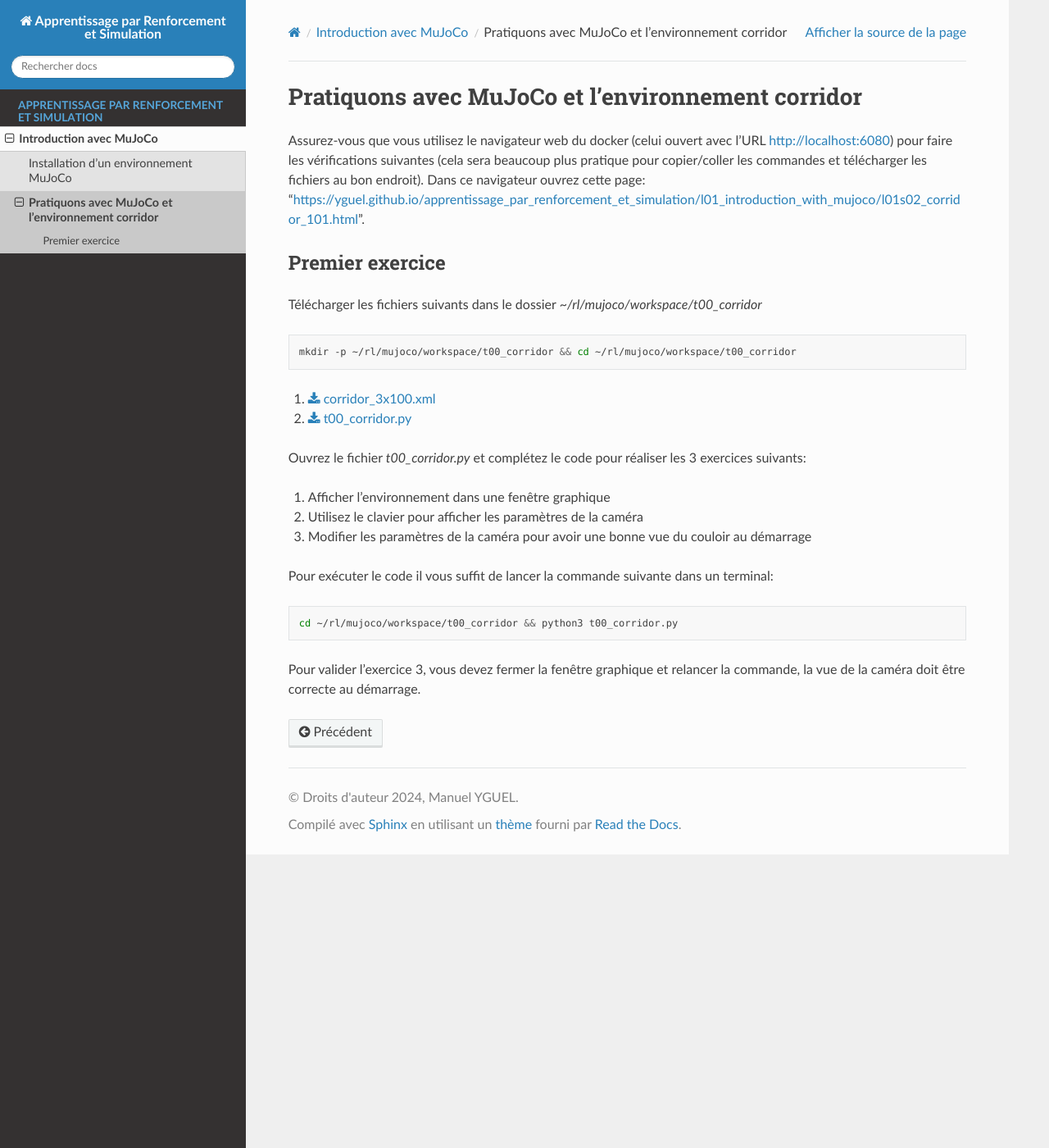
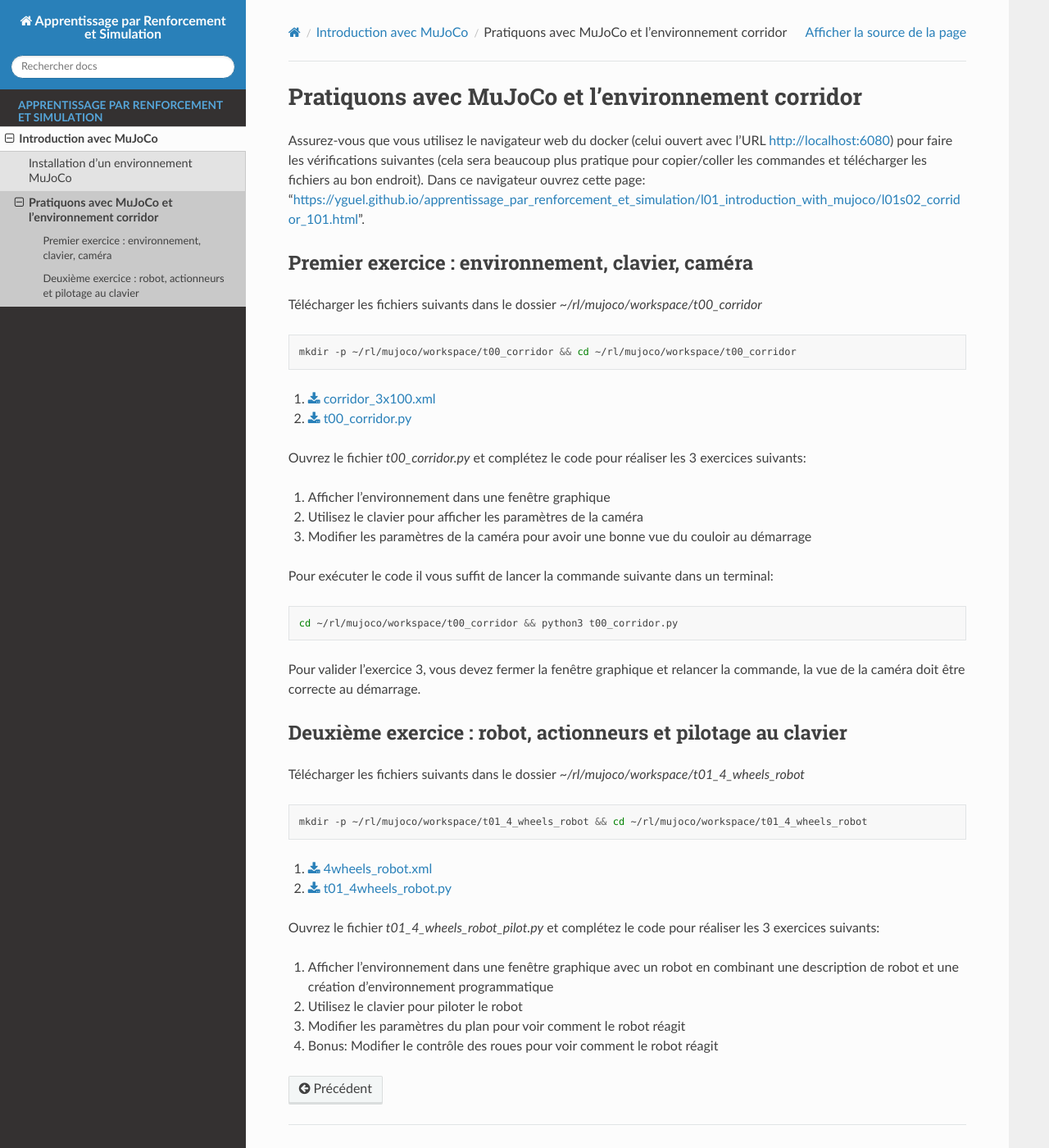
Before and after one commit to yguel/apprentissage_par_renforcement_et_simulation, a Sphinx documentation site: the page built from doc/sphinx/source/l01_introduction_with_mujoco/l01s02_corridor_101.rst, in a window 1280 px wide and 1400 px high. Shown: the whole window at 82% size. Built offline with Sphinx 7.4.7 and the Read the Docs theme 3.1.0, drawn with Linux system fonts in a browser that asks for light colours; pages that are not in the unit, such as notebooks, are missing from menus; some of the changed lines change nothing that is shown.

Commit message:
With a robot, moving it.

```diff
--- a/doc/sphinx/source/l01_introduction_with_mujoco/l01s02_corridor_101.rst
+++ b/doc/sphinx/source/l01_introduction_with_mujoco/l01s02_corridor_101.rst
@@ -5,9 +5,9 @@
 Assurez-vous que vous utilisez le navigateur web du docker (celui ouvert avec l'URL `http://localhost:6080 <http://localhost:6080>`_) pour faire les vérifications suivantes (cela sera beaucoup plus pratique pour copier/coller les commandes et télécharger les fichiers au bon endroit).
 Dans ce navigateur ouvrez cette page: 'https://yguel.github.io/apprentissage_par_renforcement_et_simulation/l01_introduction_with_mujoco/l01s02_corridor_101.html'.
 
-=================
-Premier exercice
-=================
+==================================================
+Premier exercice : environnement, clavier, caméra
+==================================================
 
 Télécharger les fichiers suivants dans le dossier `~/rl/mujoco/workspace/t00_corridor`
 
@@ -31,3 +31,24 @@
    cd ~/rl/mujoco/workspace/t00_corridor && python3 t00_corridor.py
 
 Pour valider l'exercice 3, vous devez fermer la fenêtre graphique et relancer la commande, la vue de la caméra doit être correcte au démarrage.
+
+==============================================================
+Deuxième exercice : robot, actionneurs et pilotage au clavier
+==============================================================
+
+Télécharger les fichiers suivants dans le dossier `~/rl/mujoco/workspace/t01_4_wheels_robot`
+
+.. code-block:: bash
+
+   mkdir -p ~/rl/mujoco/workspace/t01_4_wheels_robot && cd ~/rl/mujoco/workspace/t01_4_wheels_robot
+
+
+#. :download:`4wheels_robot.xml <resources/mujoco_python/corridor_101/four_wheels_robot.xml>`
+#. :download:`t01_4wheels_robot.py <resources/mujoco_python/corridor_101/t01_4_wheels_robot_pilot.py>`
+
+Ouvrez le fichier `t01_4_wheels_robot_pilot.py` et complétez le code pour réaliser les 3 exercices suivants:
+
+#. Afficher l'environnement dans une fenêtre graphique avec un robot en combinant une description de robot et une création d'environnement programmatique
+#. Utilisez le clavier pour piloter le robot
+#. Modifier les paramètres du plan pour voir comment le robot réagit
+#. Bonus: Modifier le contrôle des roues pour voir comment le robot réagit
--- /dev/null
+++ b/doc/sphinx/source/l01_introduction_with_mujoco/resources/mujoco_python/corridor_101/t01_4_wheels_robot_pilot.py
@@ -0,0 +1,541 @@
+import mujoco
+from mujoco import viewer
+import numpy as np
+import time
+import xml.etree.ElementTree as ET
+
+# Global viewer reference for keyboard callback
+viewer_instance = None
+display_camera_info = False
+
+## Ex. 02: add robot controls (via keys):
+### go straight: 'g' or 'G'
+### go backward: 'b' or 'B'
+### turn left: 't' or 'T'
+### stop: ' ' (space)
+### TODO COMPLETE here
+
+def key_callback(keycode):
+    global viewer_instance, display_camera_info, quit_requested
+    # print (f"Key pressed: {keycode}")
+    if keycode == ord('c') or keycode == ord('C'):
+        print("\nCamera info requested:")
+        display_camera_info = True
+    elif keycode == ord('q') or keycode == ord('Q'):
+        print("\nQuitting...")
+        quit_requested = True
+    elif keycode == 256:  # ESC key
+        print("\nESC pressed - Quitting...")
+        quit_requested = True
+    ## Ex. 02: add robot controls (via keys)
+    ### TODO COMPLETE here
+
+
+def extract_robot_from_xml(xml_file_path):
+    """
+    Extract robot components from existing XML file.
+    This teaches students how to parse and reuse XML components.
+    """
+    print(f"Extracting robot components from {xml_file_path}...")
+
+    # Parse the existing XML file
+    tree = ET.parse(xml_file_path)
+    root = tree.getroot()
+
+    # Extract useful components
+    components = {
+        'compiler': None,
+        'option': None,
+        'default': None,
+        'asset': None,
+        'robot_body': None,
+        'actuators': None
+    }
+
+    # Find and extract each component
+    for child in root:
+        if child.tag == 'compiler':
+            components['compiler'] = child
+        elif child.tag == 'option':
+            components['option'] = child
+        elif child.tag == 'default':
+            components['default'] = child
+        elif child.tag == 'asset':
+            components['asset'] = child
+        elif child.tag == 'worldbody':
+            # Extract the robot body from worldbody
+            for body in child:
+                if body.get('name') == 'robot':
+                    components['robot_body'] = body
+        elif child.tag == 'actuator':
+            components['actuators'] = child
+
+    return components
+
+def create_floor_element(floor_type="standard"):
+    """
+    Create floor element programmatically.
+    """
+    floor_configs = {
+        "standard": {
+            "material": "mat_floor_normal",
+            "friction": "1.0 0.005 0.0001",
+            "rgba": "0.8 0.9 0.8 1",
+            "description": "Standard floor with normal friction"
+        },
+        "ice": {
+            "material": "mat_floor_ice",
+            "friction": "0.1 0.001 0.0001",
+            "rgba": "0.9 0.95 1.0 1",
+            "description": "Icy floor with very low friction"
+        },
+        "sand": {
+            "material": "mat_floor_sand",
+            "friction": "2.0 0.1 0.01",
+            "rgba": "0.9 0.8 0.6 1",
+            "description": "Sandy floor with high friction"
+        }
+    }
+
+    config = floor_configs.get(floor_type, floor_configs["standard"])
+    print(f"Creating {config['description']}")
+
+    # Create floor geometry element - simple plane without texture attributes
+    floor_geom = ET.Element('geom')
+    floor_geom.set('name', 'dynamic_floor')
+    floor_geom.set('type', 'plane')
+    floor_geom.set('size', '100 100 0.1')
+    floor_geom.set('pos', '0 0 -0.1')
+    floor_geom.set('material', config['material'])
+    floor_geom.set('friction', config['friction'])
+
+    return floor_geom, config
+
+def create_enhanced_materials():
+    """
+    Create enhanced materials with textures and visual appeal.
+    Returns a list of material elements.
+    """
+    materials = []
+
+    # Enhanced floor materials with textures and proper scaling
+    floor_materials = [
+        {
+            'name': 'mat_floor_normal',
+            'texture': 'tex_grid',
+            'rgba': '0.7 0.8 1.0 0.8',  # Faint blue with transparency
+            'shininess': '0.1',
+            'specular': '0.3',
+            'texrepeat': '50 50'  # 2x2 meter grid cells
+        },
+        {
+            'name': 'mat_floor_ice',
+            'texture': 'tex_grid',
+            'rgba': '0.6 0.7 1.0 0.7',  # Slightly more blue for ice
+            'shininess': '0.8',
+            'specular': '0.9',
+            'texrepeat': '50 50'  # 2x2 meter grid cells
+        },
+        {
+            'name': 'mat_floor_sand',
+            'texture': 'tex_grid',
+            'rgba': '0.9 0.8 0.6 0.8',  # Keep sand yellowish
+            'shininess': '0.1',
+            'specular': '0.1',
+            'texrepeat': '50 50'  # 2x2 meter grid cells
+        }
+    ]
+
+    # Enhanced robot materials
+    robot_materials = [
+        {
+            'name': 'mat_chassis_beige',
+            'rgba': '0.96 0.87 0.70 1',  # Nice beige color
+            'shininess': '0.3',
+            'specular': '0.5'
+        },
+        {
+            'name': 'mat_wheel_black',
+            'texture': 'tex_wheel_radius',
+            'rgba': '0.1 0.1 0.1 1',
+            'shininess': '0.6',
+            'specular': '0.3'
+        }
+    ]
+
+    # Create material elements
+    all_materials = floor_materials + robot_materials
+    for mat_config in all_materials:
+        material = ET.Element('material')
+        material.set('name', mat_config['name'])
+        material.set('rgba', mat_config['rgba'])
+        if 'texture' in mat_config:
+            material.set('texture', mat_config['texture'])
+        if 'shininess' in mat_config:
+            material.set('shininess', mat_config['shininess'])
+        if 'specular' in mat_config:
+            material.set('specular', mat_config['specular'])
+        if 'texrepeat' in mat_config:
+            material.set('texrepeat', mat_config['texrepeat'])
+        materials.append(material)
+
+    return materials
+
+def create_textures():
+    """
+    Create texture elements for enhanced visuals.
+    Returns a list of texture elements.
+    """
+    textures = []
+
+    # Grid texture for floor - 2x2 meter cells
+    grid_texture = ET.Element('texture')
+    grid_texture.set('name', 'tex_grid')
+    grid_texture.set('type', '2d')
+    grid_texture.set('builtin', 'checker')
+    grid_texture.set('rgb1', '0.7 0.8 1.0')    # Faint blue base
+    grid_texture.set('rgb2', '0.75 0.85 1.0')  # Slightly lighter blue alternate
+    grid_texture.set('width', '100')           # Texture resolution
+    grid_texture.set('height', '100')          # Texture resolution
+    grid_texture.set('mark', 'edge')           # White grid lines
+    grid_texture.set('markrgb', '1 1 1')       # Pure white grid lines
+    textures.append(grid_texture)
+
+    # Wheel radius texture to show rotation
+    wheel_texture = ET.Element('texture')
+    wheel_texture.set('name', 'tex_wheel_radius')
+    wheel_texture.set('type', '2d')
+    wheel_texture.set('builtin', 'checker')
+    wheel_texture.set('rgb1', '0.8 0.2 0.2')  # Red spoke
+    wheel_texture.set('rgb2', '0.1 0.1 0.1')  # Black tire
+    wheel_texture.set('width', '32')
+    wheel_texture.set('height', '32')
+    wheel_texture.set('mark', 'random')
+    wheel_texture.set('markrgb', '0.8 0.8 0.2')  # Yellow marks
+    textures.append(wheel_texture)
+
+    return textures
+
+def enhance_robot_visuals(robot_body):
+    """
+    Enhance robot body with better materials and visual features.
+    Also adjusts wheel positions to be outside the robot body.
+    Modifies the robot body XML element in place.
+    """
+    if robot_body is None:
+        return
+
+    print("Enhancing robot visuals...")
+
+    # Find and update chassis material
+    for geom in robot_body.iter('geom'):
+        if geom.get('name') == 'chassis':
+            geom.set('material', 'mat_chassis_beige')
+            print("  Updated chassis to beige color")
+
+    # Find and update wheel materials (positions now defined in XML)
+    wheel_count = 0
+
+    for body in robot_body.iter('body'):
+        body_name = body.get('name', '')
+        if body_name.startswith('wheel_'):
+            # Update wheel material
+            for geom in body.iter('geom'):
+                if geom.get('name', '').startswith('geom_'):
+                    geom.set('material', 'mat_wheel_black')
+                    wheel_count += 1
+
+            # Log the wheel position (already set in XML)
+            current_pos = body.get('pos', '0 0 0')
+            print(f"  {body_name} at position: {current_pos}")
+
+    print(f"  Updated {wheel_count} wheels with textured black material")
+    print("  Wheel positions defined in XML (no runtime modification)")
+
+## Ex. 01: Create combined model with enhanced visuals
+### Add gravity
+
+def build_combined_model(robot_components, floor_type="standard", robot_height=1.0):
+    """
+    Build a complete MuJoCo model by combining robot components with programmatic floor.
+    Environment controls physics settings (gravity, timestep, etc).
+
+    Args:
+        robot_components: Extracted robot parts from XML
+        floor_type: Type of floor to create ("standard", "ice", "sand")
+        robot_height: Starting height of robot above floor (meters)
+    """
+    print("Building combined model...")
+    print(f"Robot starting height: {robot_height}m above floor")
+
+    # Create root mujoco element
+    root = ET.Element('mujoco')
+    root.set('model', 'robot_with_programmatic_floor')
+
+    # Add compiler settings from robot XML
+    if robot_components['compiler'] is not None:
+        root.append(robot_components['compiler'])
+
+    # CREATE ENVIRONMENT-CONTROLLED PHYSICS SETTINGS (override robot's settings)
+    option = ET.Element('option')
+    option.set('timestep', '0.01')
+    ## Ex. 01: Add gravity
+    ### TODO COMPLETE here
+    option.set('solver', 'Newton')
+    option.set('iterations', '50')
+    root.append(option)
+    print("  Environment physics: gravity enabled, timestep=0.01s")
+
+    # Add size settings
+    size = ET.Element('size')
+    size.set('njmax', '1000')
+    size.set('nconmax', '500')
+    root.append(size)
+
+    if robot_components['default'] is not None:
+        root.append(robot_components['default'])
+
+    # Create asset section with textures and enhanced materials
+    asset = ET.Element('asset')
+
+    # Add textures first
+    textures = create_textures()
+    for texture in textures:
+        asset.append(texture)
+
+    # Add enhanced materials (including floor and robot materials)
+    enhanced_materials = create_enhanced_materials()
+    for material in enhanced_materials:
+        asset.append(material)
+
+    # Also keep any original materials from robot XML if they exist
+    if robot_components['asset'] is not None:
+        for original_material in robot_components['asset']:
+            # Only add if it's not already in our enhanced materials
+            material_name = original_material.get('name', '')
+            enhanced_names = [mat.get('name', '') for mat in enhanced_materials]
+            if material_name not in enhanced_names:
+                asset.append(original_material)
+
+    root.append(asset)
+
+    # Create worldbody with floor and robot
+    worldbody = ET.Element('worldbody')
+
+    # Add programmatic floor
+    floor_geom, floor_config = create_floor_element(floor_type)
+    ## Ex. 01: Add floor to worldbody
+    ### TODO COMPLETE here
+
+    # Add robot body with enhanced visuals and adjusted height
+    if robot_components['robot_body'] is not None:
+        # Enhance the robot's visual appearance
+        ## Ex. 01: Enhance robot visuals
+        ### TODO COMPLETE here
+
+        # Adjust robot starting height (floor is at -0.1, so robot center should be at robot_height - 0.1)
+        robot_z_position = robot_height - 0.1  # Floor offset
+        current_pos = robot_components['robot_body'].get('pos', '0 0 0.2')
+        pos_parts = current_pos.split()
+        if len(pos_parts) == 3:
+            new_pos = f"{pos_parts[0]} {pos_parts[1]} {robot_z_position}"
+            robot_components['robot_body'].set('pos', new_pos)
+            print(f"  Robot positioned at: {new_pos} (will fall {robot_height}m to floor)")
+
+        ## Ex. 01: Add robot body to worldbody
+        ### TODO COMPLETE here
+
+    ## Ex. 01: Add worldbody to root
+    ### TODO COMPLETE here
+
+    # Add actuators
+    if robot_components['actuators'] is not None:
+        root.append(robot_components['actuators'])
+
+    # Convert to XML string
+    xml_string = ET.tostring(root, encoding='unicode')
+
+    # Create and return MuJoCo model
+    ## Ex. 01: Create and return MuJoCo model
+    ### TODO modify return statement here
+    return None
+
+# LESSON: Show students how to compose models from existing components
+print("=== LESSON: Enhanced Model Composition with Visuals ===")
+print("1. Loading robot components from XML file...")
+print("2. Creating textured floor programmatically...")
+print("3. Adding visual enhancements (colors, textures)...")
+print("4. Combining components into new model...")
+print()
+
+# Extract robot from existing XML file
+robot_components = extract_robot_from_xml("four_wheels_robot.xml")
+
+def demonstrate_visual_options():
+    """
+    Show students the different visual options available.
+    """
+    print("=== AVAILABLE VISUAL OPTIONS ===")
+    print("Floor features:")
+    print("  • Faint blue color with transparency")
+    print("  • White grid lines with 2x2 meter cells")
+    print("  • Professional appearance with realistic lighting")
+    print()
+    print("Floor types:")
+    print("  'standard' - Faint blue grid with normal friction")
+    print("  'ice'      - Slightly more blue with low friction (slippery)")
+    print("  'sand'     - Yellow tinted grid with high friction")
+    print()
+    print("Robot features:")
+    print("  • Beige chassis (warm, natural color)")
+    print("  • Black wheels with rotation indicators")
+    print("  • Wheels positioned OUTSIDE robot body for better visibility")
+    print("  • 15cm wheel extension from body sides")
+    print()
+    print("To change floor type, modify the 'floor_type' variable above!")
+    print("=" * 50)
+    print()
+
+# Choose floor type
+floor_type = "standard"
+## Ex. 03 play with different floor types
+### TODO Change floor type and experiment here
+# Try: "standard", "ice", "sand"
+
+# Choose robot starting height (for gravity demonstration)
+h = 2.0  # Robot will start 2 meters above floor and fall down
+
+# Show visual options to students
+demonstrate_visual_options()
+
+print(f"=== PHYSICS DEMONSTRATION ===")
+print(f"Robot will start {h}m above the floor")
+print("Watch it fall due to gravity - this proves environment physics work!")
+print()
+
+# Build combined model with enhanced visuals and physics
+m_combined = build_combined_model(robot_components, floor_type, robot_height=h)
+d = mujoco.MjData(m_combined)
+
+# For convenience, use shorter variable name in the rest of the code
+m = m_combined
+
+print("\n")
+print("=== VISUAL ENHANCEMENTS COMPLETE ===")
+print(f"✅ Created model with {floor_type} floor")
+print("✅ Floor: Faint blue with white 2x2m grid cells")
+print("✅ Robot chassis: Beige color")
+print("✅ Robot wheels: Black with rotation indicators")
+print("✅ Wheels positioned outside robot body (defined in XML)")
+print("✅ No XML strings embedded in Python code!")
+print()
+
+def set_wheel_speeds(d, w_fl, w_fr, w_rl, w_rr):
+    # actuator order matches XML order above
+    # Clamp values to safe range to prevent instability
+    max_speed = 1.0
+    d.ctrl[:] = [
+        np.clip(w_fl, -max_speed, max_speed),
+        np.clip(w_fr, -max_speed, max_speed),
+        np.clip(w_rl, -max_speed, max_speed),
+        np.clip(w_rr, -max_speed, max_speed)
+    ]
+
+def check_wheel_spinning(d,m):
+    # Add this in the simulation loop to monitor wheel speeds:
+    wheel_joints = ['hinge_fl', 'hinge_fr', 'hinge_rl', 'hinge_rr']
+    for i, joint_name in enumerate(wheel_joints):
+        joint_id = mujoco.mj_name2id(m, mujoco.mjtObj.mjOBJ_JOINT, joint_name)
+        if joint_id >= 0:
+            # qvel index for hinge joints starts after the free joint (6 DOFs)
+            qvel_addr = m.jnt_dofadr[joint_id]
+            print(f"{joint_name}: vel={d.qvel[qvel_addr]:.3f} rad/s, ctrl={d.ctrl[i]:.3f}")
+
+# Initialize simulation with zero velocities for stability
+d.qvel[:] = 0  # Zero all velocities
+d.qacc[:] = 0  # Zero all accelerations
+
+# See what DOF 0 represents:
+print("\n=== MODEL DEBUG INFO ===")
+print(f"Total DOFs: {m.nv}")
+print(f"Joint names: {[mujoco.mj_id2name(m, mujoco.mjtObj.mjOBJ_JOINT, i) for i in range(m.njnt)]}")
+print(f"DOF names: {[mujoco.mj_id2name(m, mujoco.mjtObj.mjOBJ_DOF, i) for i in range(m.nv)]}")
+print(f"First few qpos: {d.qpos[:7]}")  # First 7 DOFs (free joint = 7: 3 pos + 4 quat)
+print(f"First few qvel: {d.qvel[:6]}")  # First 6 velocities (free joint = 6: 3 linear + 3 angular)
+
+print("\n=== GRAVITY & PHYSICS DEBUG ===")
+print(f"Gravity setting: {m.opt.gravity}")
+print(f"Timestep: {m.opt.timestep}")
+print(f"Solver: {m.opt.solver}")
+
+print("\n=== GEOMETRY DEBUG ===")
+print(f"Total geometries: {m.ngeom}")
+for i in range(m.ngeom):
+    geom_name = mujoco.mj_id2name(m, mujoco.mjtObj.mjOBJ_GEOM, i)
+    geom_type = m.geom_type[i]
+    geom_size = m.geom_size[i]
+    geom_pos = m.geom_pos[i]
+    print(f"  Geom {i}: {geom_name}, type={geom_type}, size={geom_size}, pos={geom_pos}")
+print("\n")
+
+# Check if wheels are touching the floor:
+
+print("=== CONTACT DEBUG ===")
+print(f"Number of contacts: {d.ncon}")
+for i in range(d.ncon):
+    contact = d.contact[i]
+    geom1_name = mujoco.mj_id2name(m, mujoco.mjtObj.mjOBJ_GEOM, contact.geom1)
+    geom2_name = mujoco.mj_id2name(m, mujoco.mjtObj.mjOBJ_GEOM, contact.geom2)
+    print(f"Contact {i}: {geom1_name} <-> {geom2_name}")
+print("\n")
+
+set_wheel_speeds(d, 0, 0, 0, 0)
+
+with viewer.launch_passive(m, d, key_callback=key_callback) as v:
+    # Configure camera for a good view of the robot
+    cam = v.cam
+    cam.type = mujoco.mjtCamera.mjCAMERA_FREE
+    cam.fixedcamid = -1
+    cam.lookat[:] = [0.0, 0.0, 0.2]  # Look at robot height
+    cam.azimuth = 135  # Angled view
+    cam.elevation = -20  # Slightly above
+    cam.distance = 8  # Good distance to see the robot
+
+    print(f"\n=== SIMULATION START ===")
+    print(f"Floor type: {floor_type}")
+    print("Robot visualization started!")
+    print("You should see the robot moving on the programmatically created floor...")
+    print("Notice: The robot is loaded from XML, the floor is created in Python!")
+    print("Press 'C' to display camera info, 'Q' or 'ESC' to quit.")
+    print("Press 'G' to go straight, 'T' to turn left, or SPACE to stop.")
+    print("Press 'B' to go backward.")
+    print()
+
+    start_time = time.time()
+    step_count = 0
+    while v.is_running():
+        mujoco.mj_step(m, d)
+        v.sync()
+        step_count += 1
+
+        # check_wheel_spinning(d,m)
+
+        # Check for instability and break if detected
+        if np.any(np.isnan(d.qacc)) or np.any(np.isinf(d.qacc)):
+            print(f"Simulation became unstable at step {step_count}")
+            break
+
+        # Handle keyboard requests
+        if quit_requested:
+            print("Quit requested via keyboard.")
+            break
+        elif display_camera_info:
+            print(f"Camera position: {cam.pos}, lookat: {cam.lookat}, distance: {cam.distance}, azimuth: {cam.azimuth}, elevation: {cam.elevation}")
+            display_camera_info = False
+        ## Ex. 02: add robot controls (via keys)
+        ### TODO COMPLETE here
+
+    if not v.is_running():
+        exit()
+
+print("Simulation completed successfully!")
```
Also changed, not shown: doc/sphinx/source/l01_introduction_with_mujoco/resources/mujoco_python/corridor_101/four_wheels_robot.xml (added, +61 -0 lines), doc/sphinx/source/l01_introduction_with_mujoco/l01s03_4_wheeled_robot_pilot.rst (added), doc/sphinx/source/l01_introduction_with_mujoco/l01s04_rl_api.rst (added).
